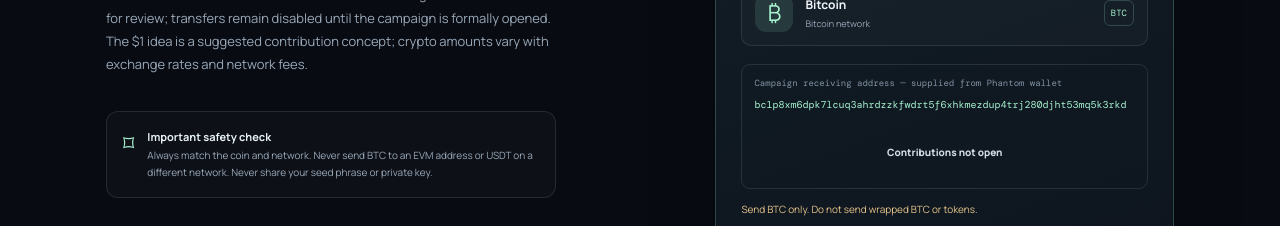
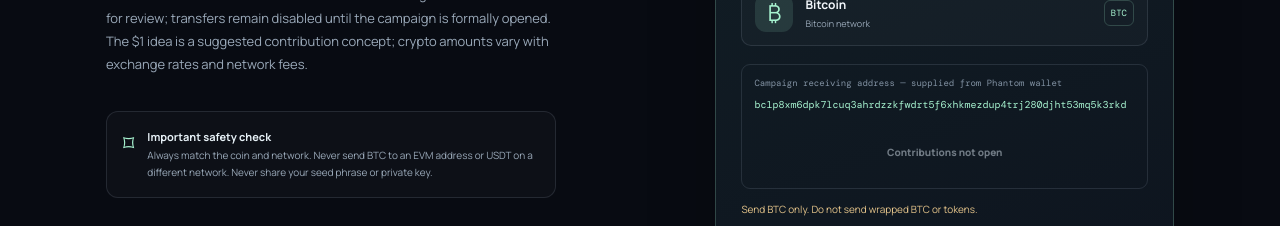
Before and after one commit to vikash7644/crypto-daan, a Next.js app: page / in a window 1280 px wide. Shown: the part 1880-2106 px from the top of the page. Built offline with nearby package versions, Linux system fonts and the light colour scheme.

Commit message:
style: make pre-launch disabled payment action obvious

```diff
--- a/app/globals.css
+++ b/app/globals.css
@@ -119,3 +119,5 @@ button{cursor:pointer}
 .pending-wallet code{font:10px 'DM Mono',monospace;color:#ddd5ff;overflow-wrap:anywhere;line-height:1.7}
 .pending-wallet small,.form-disclaimer{font-size:9px;line-height:1.75;color:#929eac}
 .form-disclaimer{margin:15px 0 0}
+
+.copy-button:disabled{opacity:.5;cursor:not-allowed;transform:none}
```
